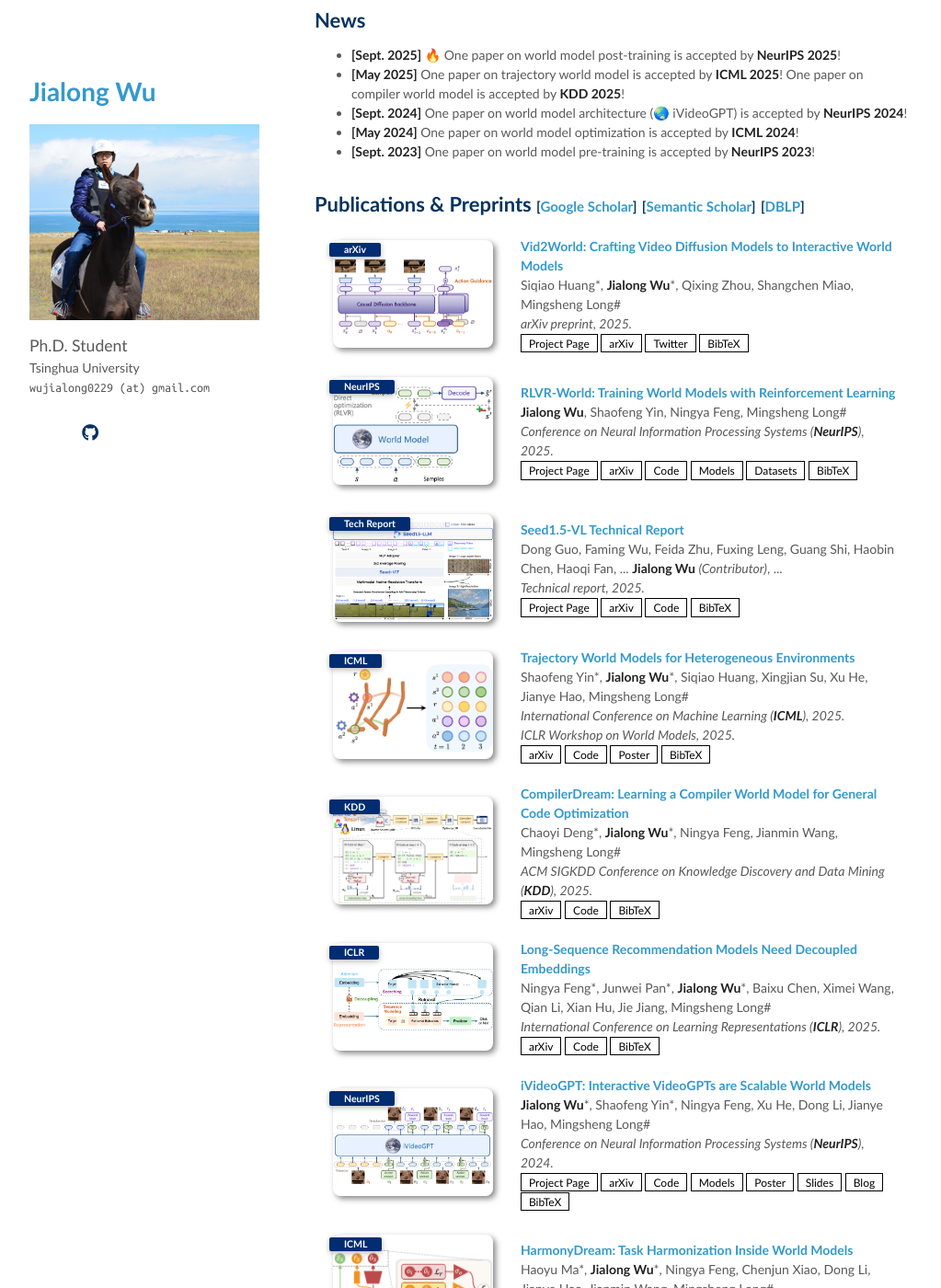
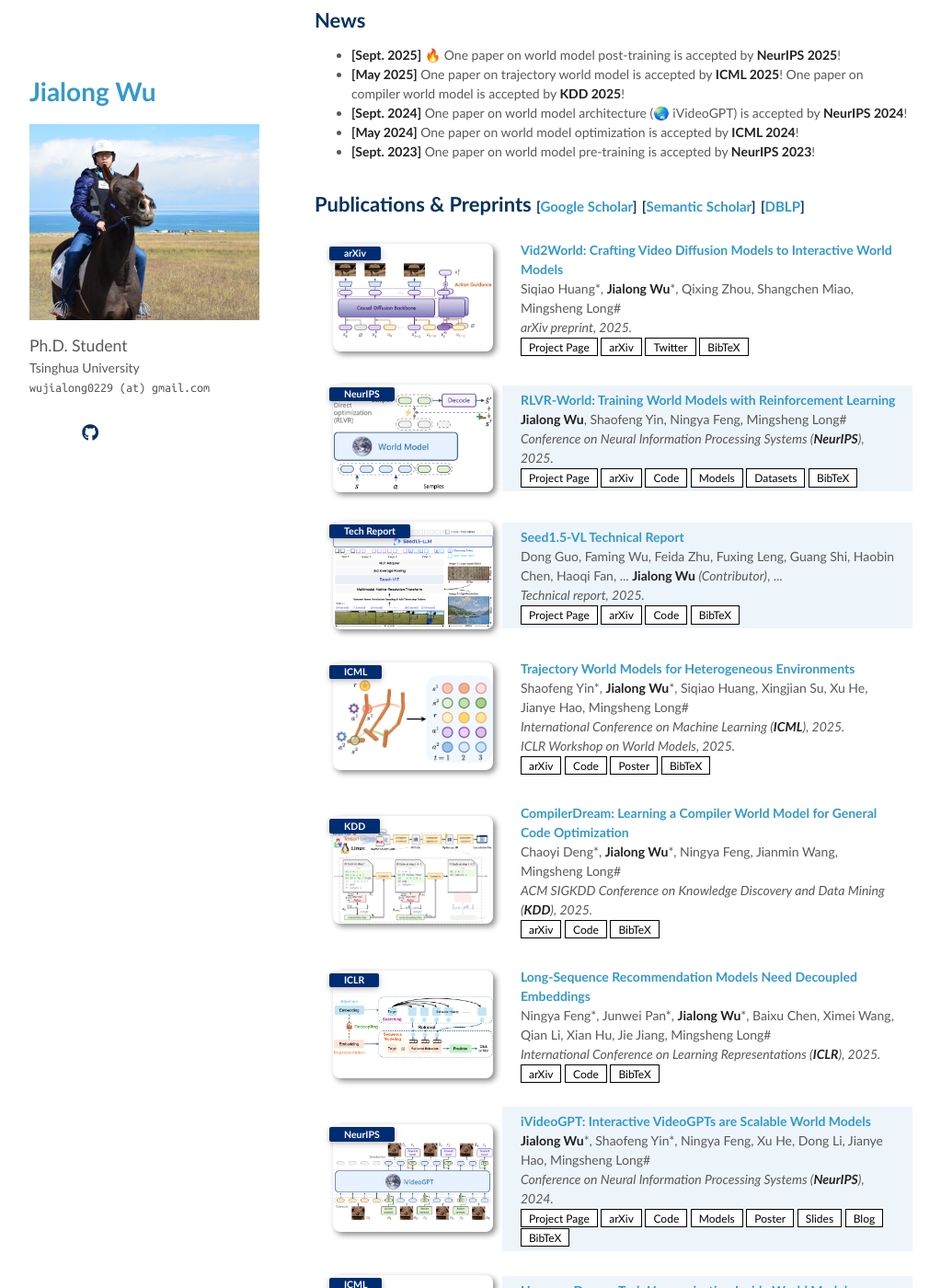
Before and after one commit to Manchery/manchery.github.io, a Jekyll site: the page built from index.md, in a window 1280 px wide and 1400 px high, scrolled down 495 px. Shown: the whole window at 92% size, without its empty margins (128-1151 px from the left). Built offline with Jekyll 4.4.1, drawn with Linux system fonts in a browser that asks for light colours; nearby versions of some CDN libraries; comment, search, counter and statistics services are not loaded; a style sheet for code colours, icons or effects is not loaded; some of the changed text lies outside the part shown.

Commit message:
add highlights

```diff
--- a/_includes/publications.md
+++ b/_includes/publications.md
@@ -14,7 +14,7 @@
     <img src="assets/pub/arxiv2025_vid2world/thumbnail.png" class="teaser img-fluid z-depth-1">
     <abbr class="badge">arXiv</abbr>
   </div>
-  <div class="col-sm-9" style="position: relative;padding-right: 15px;padding-left: 20px;">
+  <div class="col-sm-9" style="position: relative;padding-right: 15px;padding-left: 20px;padding-top: 5px;padding-bottom: 5px;">
     <div class="title"><a href="https://arxiv.org/abs/2505.14357" target="_blank">Vid2World: Crafting Video Diffusion Models to Interactive World Models
 </a></div>
     <div class="author">Siqiao Huang*, <strong>Jialong Wu</strong>*, Qixing Zhou, Shangchen Miao, Mingsheng Long#</div>
@@ -33,7 +33,7 @@
     <img src="assets/pub/nips2025_rlvrworld/thumbnail.png" class="teaser img-fluid z-depth-1">
     <abbr class="badge">NeurIPS</abbr>
   </div>
-  <div class="col-sm-9" style="position: relative;padding-right: 15px;padding-left: 20px;">
+  <div class="col-sm-9 highlight" style="position: relative;padding-right: 15px;padding-left: 20px;padding-top: 5px;padding-bottom: 5px;">
     <div class="title"><a href="https://arxiv.org/abs/2505.13934" target="_blank">RLVR-World: Training World Models with Reinforcement Learning
 </a></div>
     <div class="author"><strong>Jialong Wu</strong>, Shaofeng Yin, Ningya Feng, Mingsheng Long#</div>
@@ -54,7 +54,7 @@
     <img src="assets/pub/techreport2025_seed1.5vl/thumbnail.png" class="teaser img-fluid z-depth-1">
     <abbr class="badge">Tech Report</abbr>
   </div>
-  <div class="col-sm-9" style="position: relative;padding-right: 15px;padding-left: 20px;">
+  <div class="col-sm-9 highlight" style="position: relative;padding-right: 15px;padding-left: 20px;padding-top: 5px;padding-bottom: 5px;">
     <div class="title"><a href="https://arxiv.org/abs/2505.07062" target="_blank">Seed1.5-VL Technical Report</a></div>
     <div class="author">Dong Guo, Faming Wu, Feida Zhu, Fuxing Leng, Guang Shi, Haobin Chen, Haoqi Fan, ... <strong>Jialong Wu</strong> <i>(Contributor)</i>, ...</div>
     <div class="periodical"><em>Technical report, 2025.</em></div>
@@ -72,7 +72,7 @@
     <img src="assets/pub/icml2025_trajworld/thumbnail.png" class="teaser img-fluid z-depth-1">
     <abbr class="badge">ICML</abbr>
   </div>
-  <div class="col-sm-9" style="position: relative;padding-right: 15px;padding-left: 20px;">
+  <div class="col-sm-9" style="position: relative;padding-right: 15px;padding-left: 20px;padding-top: 5px;padding-bottom: 5px;">
     <div class="title"><a href="https://arxiv.org/abs/2502.01366" target="_blank">Trajectory World Models for Heterogeneous Environments
 </a></div>
     <div class="author">Shaofeng Yin*, <strong>Jialong Wu</strong>*, Siqiao Huang, Xingjian Su, Xu He, Jianye Hao, Mingsheng Long#</div>
@@ -92,7 +92,7 @@
     <img src="assets/pub/kdd2025_compilerdream/thumbnail.png" class="teaser img-fluid z-depth-1">
     <abbr class="badge">KDD</abbr>
   </div>
-  <div class="col-sm-9" style="position: relative;padding-right: 15px;padding-left: 20px;">
+  <div class="col-sm-9" style="position: relative;padding-right: 15px;padding-left: 20px;padding-top: 5px;padding-bottom: 5px;">
     <div class="title"><a href="https://dl.acm.org/doi/10.1145/3711896.3736887" target="_blank">CompilerDream: Learning a Compiler World Model for General Code Optimization
 </a></div>
     <div class="author">Chaoyi Deng*, <strong>Jialong Wu</strong>*, Ningya Feng, Jianmin Wang, Mingsheng Long#</div>
@@ -110,7 +110,7 @@
     <img src="assets/pub/iclr2025_dare/thumbnail.png" class="teaser img-fluid z-depth-1">
     <abbr class="badge">ICLR</abbr>
   </div>
-  <div class="col-sm-9" style="position: relative;padding-right: 15px;padding-left: 20px;">
+  <div class="col-sm-9" style="position: relative;padding-right: 15px;padding-left: 20px;padding-top: 5px;padding-bottom: 5px;">
     <div class="title"><a href="https://openreview.net/forum?id=jkpGIxSsUD" target="_blank">Long-Sequence Recommendation Models Need Decoupled Embeddings
 </a></div>
     <div class="author">Ningya Feng*, Junwei Pan*, <strong>Jialong Wu</strong>*, Baixu Chen, Ximei Wang, Qian Li, Xian Hu, Jie Jiang, Mingsheng Long#</div>
@@ -128,7 +128,7 @@
     <img src="assets/pub/nips2024_ivideogpt/thumbnail.png" class="teaser img-fluid z-depth-1">
     <abbr class="badge">NeurIPS</abbr>
   </div>
-  <div class="col-sm-9" style="position: relative;padding-right: 15px;padding-left: 20px;">
+  <div class="col-sm-9 highlight" style="position: relative;padding-right: 15px;padding-left: 20px;padding-top: 5px;padding-bottom: 5px;">
     <div class="title"><a href="https://proceedings.neurips.cc/paper_files/paper/2024/hash/7dbb5bfab324e3b86af9bd0df15498dd-Abstract-Conference.html" target="_blank">iVideoGPT: Interactive VideoGPTs are Scalable World Models
 </a></div>
     <div class="author"><strong>Jialong Wu</strong>*, Shaofeng Yin*, Ningya Feng, Xu He, Dong Li, Jianye Hao, Mingsheng Long#</div>
@@ -151,7 +151,7 @@
     <img src="assets/pub/icml2024_harmonydream/thumbnail.png" class="teaser img-fluid z-depth-1">
     <abbr class="badge">ICML</abbr>
   </div>
-  <div class="col-sm-9" style="position: relative;padding-right: 15px;padding-left: 20px;">
+  <div class="col-sm-9 highlight" style="position: relative;padding-right: 15px;padding-left: 20px;padding-top: 5px;padding-bottom: 5px;">
     <div class="title"><a href="https://proceedings.mlr.press/v235/ma24o.html" target="_blank">HarmonyDream: Task Harmonization Inside World Models
 </a></div>
     <div class="author">Haoyu Ma*, <strong>Jialong Wu</strong>*, Ningya Feng, Chenjun Xiao, Dong Li, Jianye Hao, Jianmin Wang, Mingsheng Long#</div>
@@ -173,7 +173,7 @@
     <img src="assets/pub/nips2023_contextwm/thumbnail.png" class="teaser img-fluid z-depth-1">
     <abbr class="badge">NeurIPS</abbr>
   </div>
-  <div class="col-sm-9" style="position: relative;padding-right: 15px;padding-left: 20px;">
+  <div class="col-sm-9 highlight" style="position: relative;padding-right: 15px;padding-left: 20px;padding-top: 5px;padding-bottom: 5px;">
     <div class="title"><a href="https://proceedings.neurips.cc/paper_files/paper/2023/hash/7ce1cbededb4b0d6202847ac1b484ee8-Abstract-Conference.html" target="_blank">Pre-training Contextualized World Models with In-the-wild Videos for Reinforcement Learning
 </a></div>
     <div class="author"><strong>Jialong Wu</strong>*, Haoyu Ma*, Chaoyi Deng, Mingsheng Long#</div>
@@ -194,7 +194,7 @@
     <img src="assets/pub/icml2023_clipood/thumbnail.png" class="teaser img-fluid z-depth-1">
     <abbr class="badge">ICML</abbr>
   </div>
-  <div class="col-sm-9" style="position: relative;padding-right: 15px;padding-left: 20px;">
+  <div class="col-sm-9" style="position: relative;padding-right: 15px;padding-left: 20px;padding-top: 5px;padding-bottom: 5px;">
     <div class="title"><a href="https://proceedings.mlr.press/v202/shu23a.html" target="_blank">CLIPood: Generalizing CLIP to Out-of-Distributions</a></div>
     <div class="author">Yang Shu*, Xingzhuo Guo*, <strong>Jialong Wu</strong>, Ximei Wang, Jianmin Wang, Mingsheng Long#</div>
     <div class="periodical"><em>International Conference on Machine Learning (<strong>ICML</strong>), 2023.</em></div>
@@ -211,7 +211,7 @@
     <img src="assets/pub/nips2022_spot/thumbnail.png" class="teaser img-fluid z-depth-1">
     <abbr class="badge">NeurIPS</abbr>
   </div>
-  <div class="col-sm-9" style="position: relative;padding-right: 15px;padding-left: 20px;">
+  <div class="col-sm-9 highlight" style="position: relative;padding-right: 15px;padding-left: 20px;padding-top: 5px;padding-bottom: 5px;">
     <div class="title"><a href="https://proceedings.neurips.cc/paper_files/paper/2022/hash/caa934a507a952698d54efb24845fc4b-Abstract-Conference.html" target="_blank">Supported Policy Optimization for Offline Reinforcement Learning</a></div>
     <div class="author"><strong>Jialong Wu</strong>, Haixu Wu, Zihan Qiu, Jianmin Wang, Mingsheng Long#</div>
     <div class="periodical"><em>Conference on Neural Information Processing Systems (<strong>NeurIPS</strong>), 2022.</em></div>
@@ -230,7 +230,7 @@
     <img src="assets/pub/corl2022_oodil/thumbnail.png" class="teaser img-fluid z-depth-1">
     <abbr class="badge">CoRL</abbr>
   </div>
-  <div class="col-sm-9" style="position: relative;padding-right: 15px;padding-left: 20px;">
+  <div class="col-sm-9" style="position: relative;padding-right: 15px;padding-left: 20px;padding-top: 5px;padding-bottom: 5px;">
     <div class="title"><a href="https://proceedings.mlr.press/v205/qiu23a.html" target="_blank">Out-of-Dynamics Imitation Learning from Multimodal Demonstrations</a></div>
     <div class="author">Yiwen Qiu, <strong>Jialong Wu</strong>, Zhangjie Cao, Mingsheng Long#</div>
     <div class="periodical"><em>Conference on Robot Learning (<strong>CoRL</strong>), 2022.</em></div>
@@ -247,7 +247,7 @@
     <img src="assets/pub/icml2022_flowformer/thumbnail.png" class="teaser img-fluid z-depth-1">
     <abbr class="badge">ICML</abbr>
   </div>
-  <div class="col-sm-9" style="position: relative;padding-right: 15px;padding-left: 20px;">
+  <div class="col-sm-9" style="position: relative;padding-right: 15px;padding-left: 20px;padding-top: 5px;padding-bottom: 5px;">
     <div class="title"><a href="https://proceedings.mlr.press/v162/wu22m.html" target="_blank">Flowformer: Linearizing Transformers with Conservation Flows</a></div>
     <div class="author">Haixu Wu, <strong>Jialong Wu</strong>, Jiehui Xu, Jianmin Wang, Mingsheng Long#</div>
     <div class="periodical"><em>International Conference on Machine Learning (<strong>ICML</strong>), 2022.</em></div>
@@ -261,7 +261,7 @@
 
 </li>
 
-<div><em>* Equal Contribution, # Corresponding Author</em></div>
+<div><em>* Equal Contribution, # Corresponding Author, <span style="background-color: #eef5fa; color: #5197c8;padding-right: 5px;padding-left: 5px;padding-top: 2px;padding-bottom: 2px;">Highlight</span></em></div>
 
 </ol>
 </div>
--- a/_sass/minimal-light.scss
+++ b/_sass/minimal-light.scss
@@ -81,6 +81,9 @@ body {
   align-items: center;
   margin-top: 1.5em;
   margin-bottom: 1.5em;}
+
+.highlight {
+  background-color: #eef5fa;}
 
 .social-icons {
   text-align: left;
--- a/assets/css/publications.css
+++ b/assets/css/publications.css
@@ -58,7 +58,7 @@ blockquote { background: var(--global-bg-color); border-left: 2px solid var(--gl
 
 .publications ol.bibliography li .author > em { border-bottom: 1px solid; font-style: normal; }
 
-.publications ol.bibliography li .links a.btn { color: #000000; border: 1px solid #000000; padding-left: 0.5rem; padding-right: 0.5rem; padding-top: 0.1rem; padding-bottom: 0.1rem; }
+.publications ol.bibliography li .links a.btn { background-color: #ffffff; color: #000000; border: 1px solid #000000; padding-left: 0.5rem; padding-right: 0.5rem; padding-top: 0.1rem; padding-bottom: 0.1rem; }
 
 /* @media (prefers-color-scheme: dark) {
 .publications ol.bibliography li .links a.btn { color: #FFFFFF; border: 1px solid #FFFFFF; padding-left: 0.5rem; padding-right: 0.5rem; padding-top: 0.1rem; padding-bottom: 0.1rem; }
```
